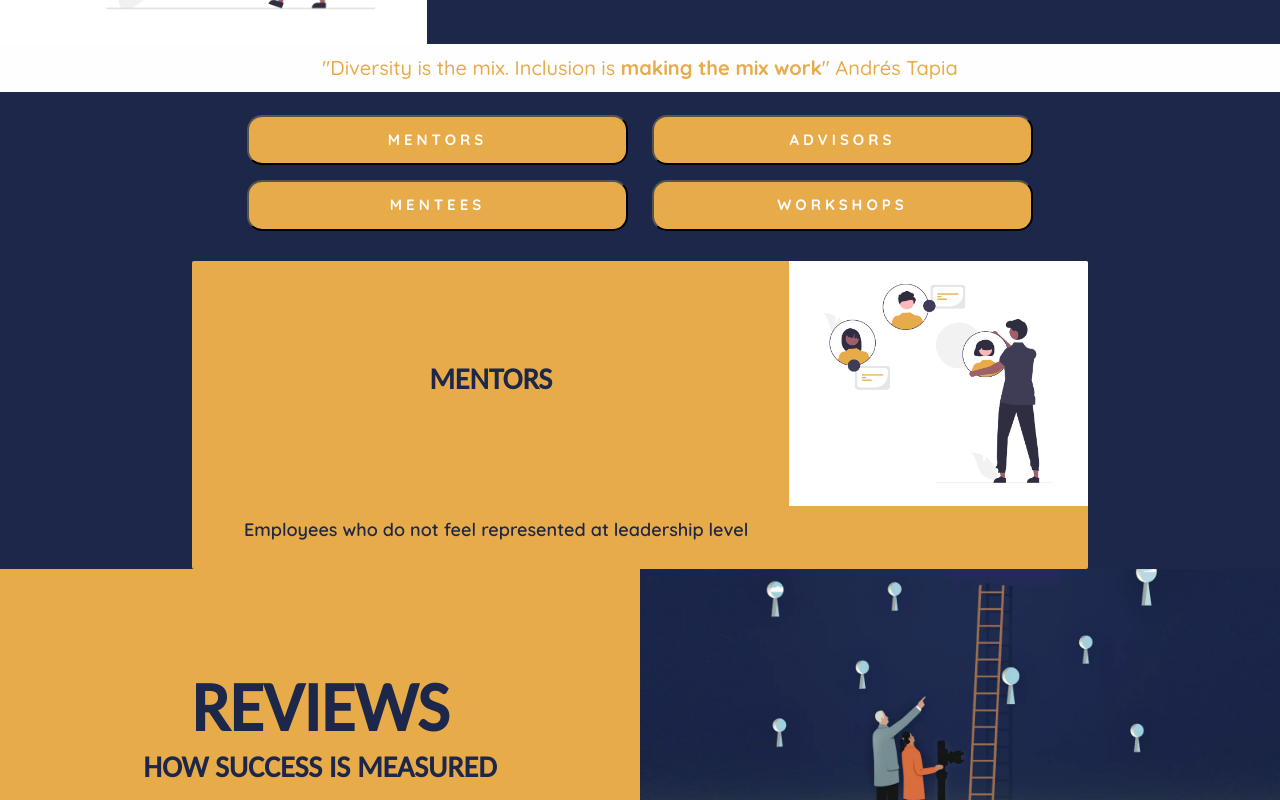
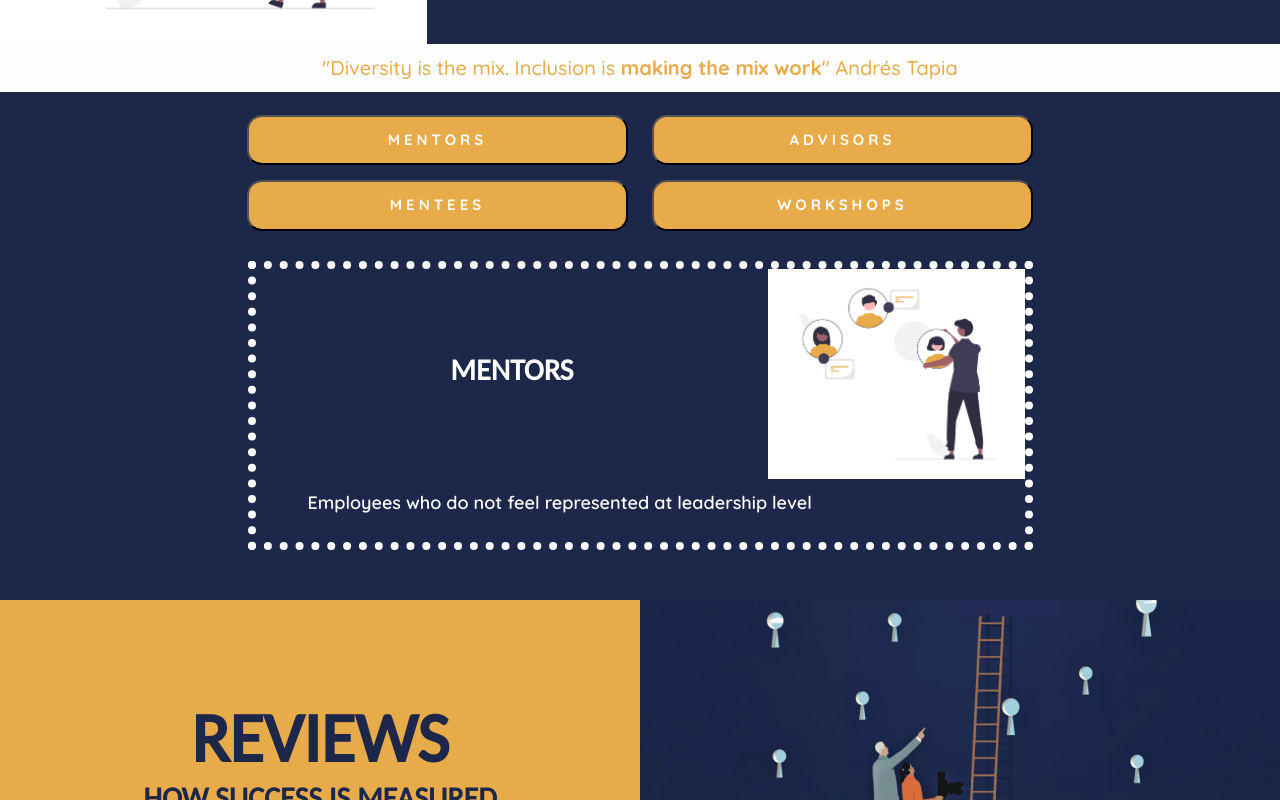
Before and after one commit to SkippyWalnuts/rev-mentoring-react, a React (Create React App) app: page / in a window 1280 px wide. Shown: the part 2236-3036 px from the top of the page. Built offline with nearby package versions, Linux system fonts and the light colour scheme.

Commit message:
Edited Course & CourseSection styling & margins

```diff
--- a/src/Course.css
+++ b/src/Course.css
@@ -1,6 +1,7 @@
 .Course {
     background-color: var(--primary-color);
     color: var(--secondary-color);
+    padding-bottom: 50px;
 }
 
 .course-buttons {
--- a/src/CourseSection.css
+++ b/src/CourseSection.css
@@ -1,17 +1,14 @@
 
 .CourseSection {
-    background-color: var(--secondary-color);
-    border-radius: 2px;
-    color: var(--primary-color);
+    background-color: var(--primary-color);
+    border: dotted 8px var(--accent-color);
+    color: var(--accent-color);
     margin: 0 auto;
-    max-width: 70%;
-}
-
-.CourseSection img {
-    border-radius: 0 2px 0 0;
+    max-width: 785px;
 }
 
 .CourseSection p {
+    color: var(--accent-color);
     font-size: 18px;
     padding: 10px 40px;
 }
```
